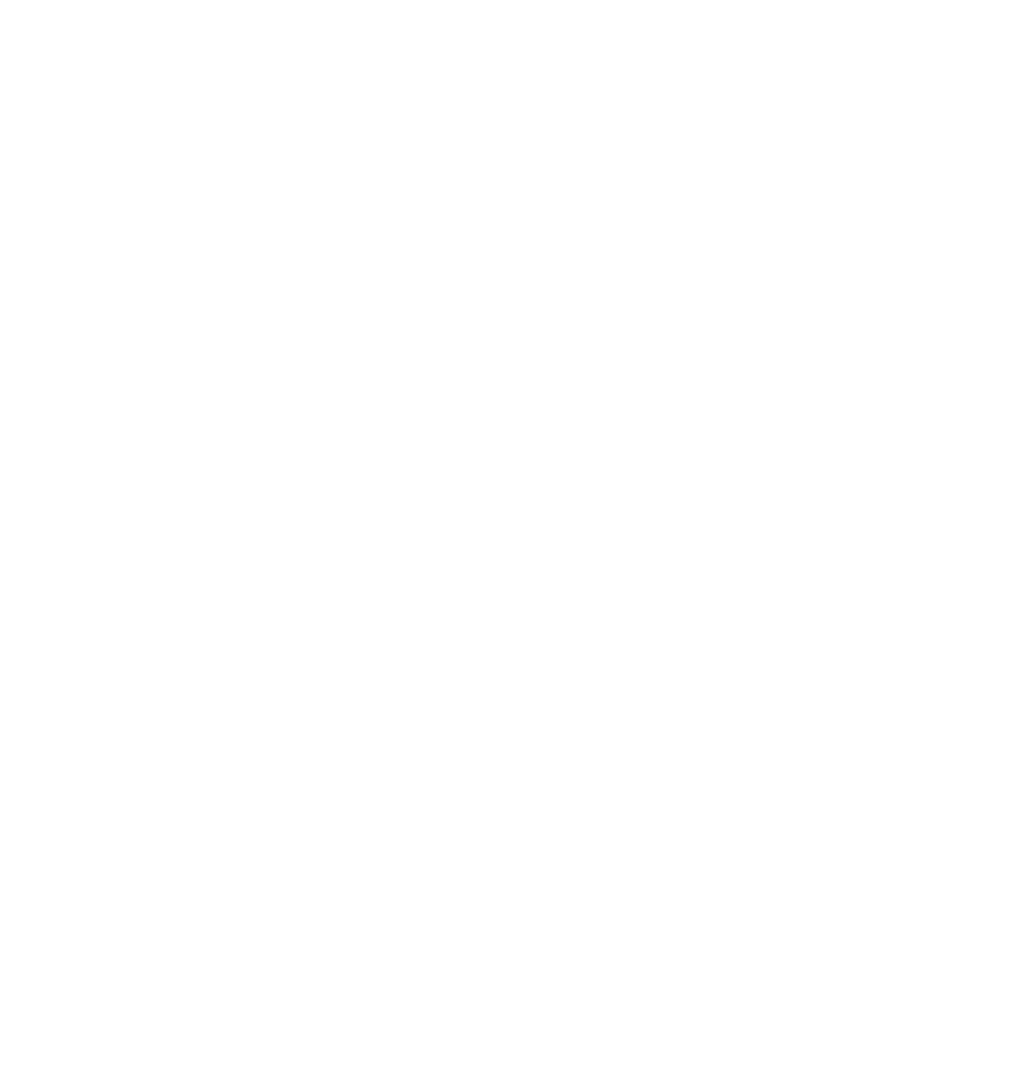
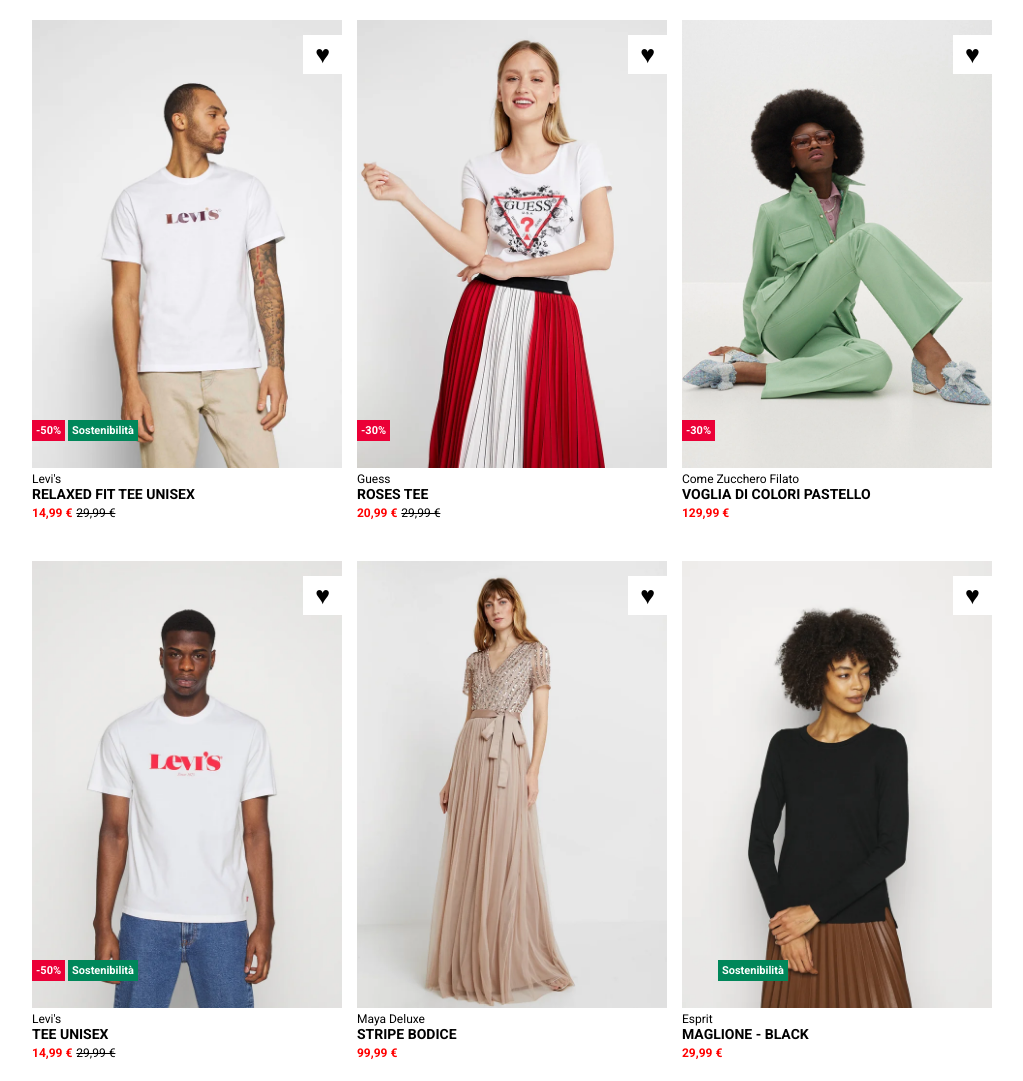
Before and after one commit to FilippoR00/html-css-boolando, a plain HTML site: page index.html in a window 1280 px wide. Shown: the whole page, without its empty margins (128-1151 px from the left). Before the commit the page ends 800 px from the top, so only its background shows below. Drawn offline with Linux system fonts and the light colour scheme.

Commit message:
main body

```diff
--- a/css/style.css
+++ b/css/style.css
@@ -3,3 +3,106 @@
     padding: 0;
     box-sizing: border-box;
 }
+
+body{
+    font-family: 'Roboto', Arial;
+}
+
+.container{
+    width: 75%;
+    margin: auto;
+}
+
+
+.row{
+    width: 100%;
+}
+
+.clearfix{
+    content: "";
+    display: table;
+    clear: both;
+}
+
+.items{
+    float: left;
+    width: calc(100% / 3 - 10px);
+    margin: 20px 0px;
+    position: relative;
+}
+
+.origin{
+    width: 100%;
+    object-fit: cover;
+}
+
+.hover{
+    width: 100%;
+    object-fit: cover;
+    display: none;
+}
+
+.center{
+    margin-left: 15px;
+    margin-right: 15px;
+}
+
+.marca{
+    font-size: 12px;
+}
+
+.nome-item{
+    font-weight: 600;
+    font-size: 14px;
+}
+
+.price span:first-child{
+    color: red;
+    font-size: 12px;
+    font-weight: 700;
+}
+
+.price span:last-child{
+    font-size: 12px;
+    text-decoration: line-through;
+}
+
+.heart{
+    background-color: white;
+    font-size: 25px;
+    padding: 5px 12px;
+    position: absolute;
+    right: 0px;
+    top: 15px;
+}
+
+.sale{
+    background-color: #eb0037;
+    font-size: 11px;
+    font-weight: 600;
+    color: white;
+    padding: 4px;
+    position: absolute;
+    bottom: 80px;
+    left: 0px;
+}
+
+.sostenibilita{
+    background-color: #00875a;
+    font-size: 11px;
+    font-weight: 600;
+    color: white;
+    padding: 4px;
+    position: absolute;
+    bottom: 80px;
+    left: 36px;
+}
+
+
+.items:hover .origin{
+    display: none;
+}
+
+.items:hover .hover{
+    display: block;
+}
--- a/index.html
+++ b/index.html
@@ -6,33 +6,101 @@
     <meta name="viewport" content="width=device-width, initial-scale=1.0">
     <title>Boolando</title>
     <link rel="stylesheet" href="css/style.css">
+    <link rel="preconnect" href="https://fonts.googleapis.com">
+    <link rel="preconnect" href="https://fonts.gstatic.com" crossorigin>
+    <link href="https://fonts.googleapis.com/css2?family=Roboto:wght@100;300;400;500;700;900&display=swap" rel="stylesheet">
 </head>
 <body>
-    <div class="container">
+    <div class="container clearfix debug">
 
         <!-- prima riga -->
-        <div class="row">
-            <div class="items">
+        <div class="row clearfix">
+            <div class="items side">
+                <img class="origin" src="img/1.webp" alt="item1">
+                <img class="hover" src="img/1b.webp" alt="item1b">
+                <div class="heart">&hearts;</div>
+                <div class="sale">-50%</div>
+                <div class="sostenibilita">Sostenibilità</div>
+                <div class="marca">Levi's</div>
+                <div class="nome-item">RELAXED FIT TEE UNISEX</div>
+                <div class="price">
+                    <span>14,99 &euro;</span>
+                    <span>29,99 &euro;</span>
+                </div>
+            </div>
 
+            <!-- seconda riga -->
+            <div class="items center">
+                <img class="origin" src="img/2.webp" alt="item2">
+                <img class="hover" src="img/2b.webp" alt="item2b">
+                <div class="heart">&hearts;</div>
+                <div class="sale">-30%</div>
+                <div class="marca">Guess</div>
+                <div class="nome-item">ROSES TEE</div>
+                <div class="price">
+                    <span>20,99 &euro;</span>
+                    <span>29,99 &euro;</span>
+                </div>
             </div>
-            <div class="items">
 
-            </div>
-            <div class="items">
-
+            <!-- terza riga -->
+            <div class="items side">
+                <img class="origin" src="img/3.webp" alt="item3">
+                <img class="hover" src="img/3b.webp" alt="item3b">
+                <div class="heart">&hearts;</div>
+                <div class="sale">-30%</div>
+                <div class="marca">Come Zucchero Filato</div>
+                <div class="nome-item">VOGLIA DI COLORI PASTELLO</div>
+                <div class="price">
+                    <span>129,99 &euro;</span>
+                    <span></span>
+                </div>
             </div>
         </div>
 
         <!-- seconda riga  -->
-        <div class="row">
-            <div class="items">
+        <div class="row clearfix">
 
+            <!-- quarta riga -->
+            <div class="items side">
+                <img class="origin" src="img/4.webp" alt="item4">
+                <img class="hover" src="img/4b.webp" alt="item4b">
+                <div class="heart">&hearts;</div>
+                <div class="sale">-50%</div>
+                <div class="sostenibilita">Sostenibilità</div>
+                <div class="marca">Levi's</div>
+                <div class="nome-item">TEE UNISEX</div>
+                <div class="price">
+                    <span>14,99 &euro;</span>
+                    <span>29,99 &euro;</span>
+                </div>
             </div>
-            <div class="items">
 
+            <!-- quinta riga -->
+            <div class="items center">
+                <img class="origin" src="img/5.webp" alt="item5">
+                <img class="hover" src="img/5b.webp" alt="item5b">
+                <div class="heart">&hearts;</div>
+                <div class="marca">Maya Deluxe</div>
+                <div class="nome-item">STRIPE BODICE</div>
+                <div class="price">
+                    <span>99,99 &euro;</span>
+                    <span></span>
+                </div>
             </div>
-            <div class="items">
 
+            <!-- sesta riga -->
+            <div class="items side">
+                <img class="origin" src="img/6.webp" alt="item6">
+                <img class="hover" src="img/6b.webp" alt="item6b">
+                <div class="heart">&hearts;</div>
+                <div class="sostenibilita">Sostenibilità</div>
+                <div class="marca">Esprit</div>
+                <div class="nome-item">MAGLIONE - BLACK</div>
+                <div class="price">
+                    <span>29,99 &euro;</span>
+                    <span></span>
+                </div>
             </div>
         </div>
     </div>
```
